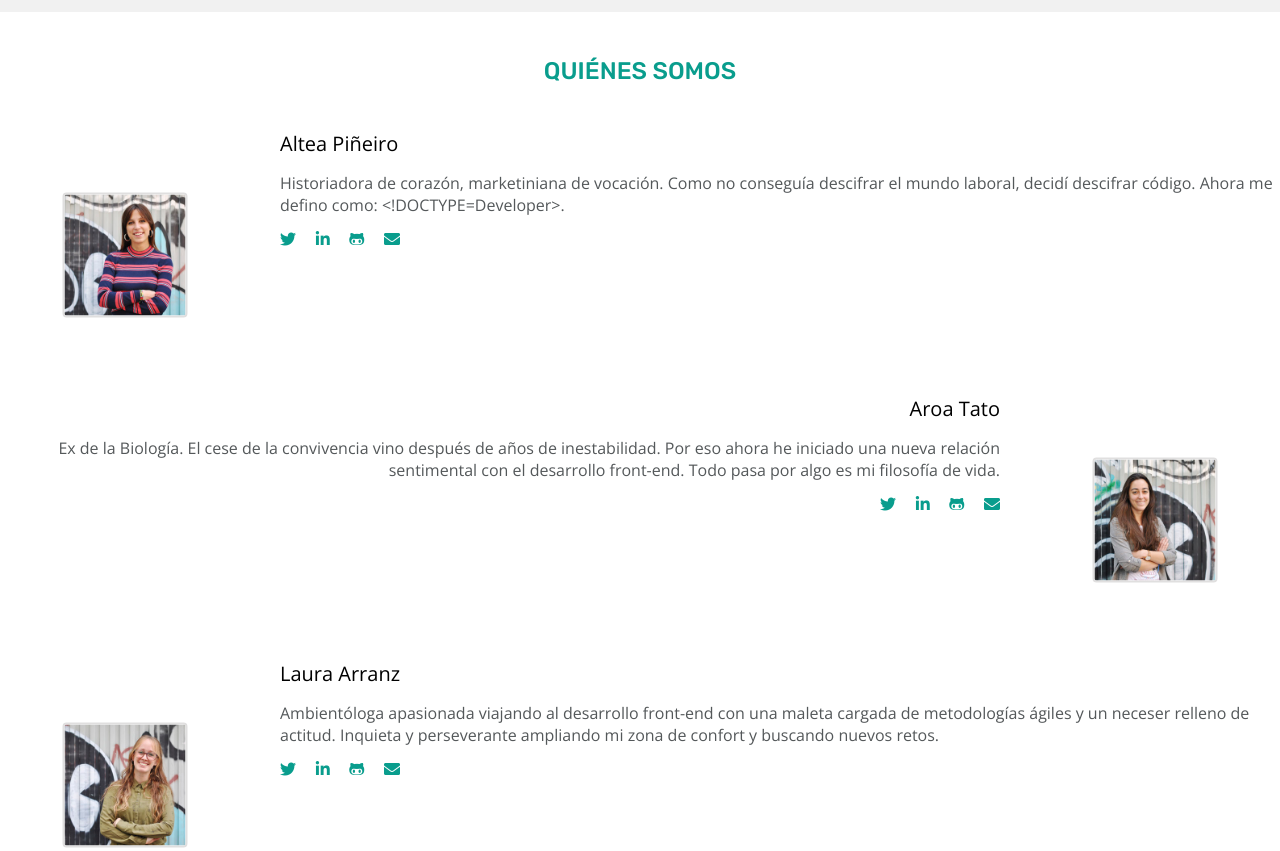
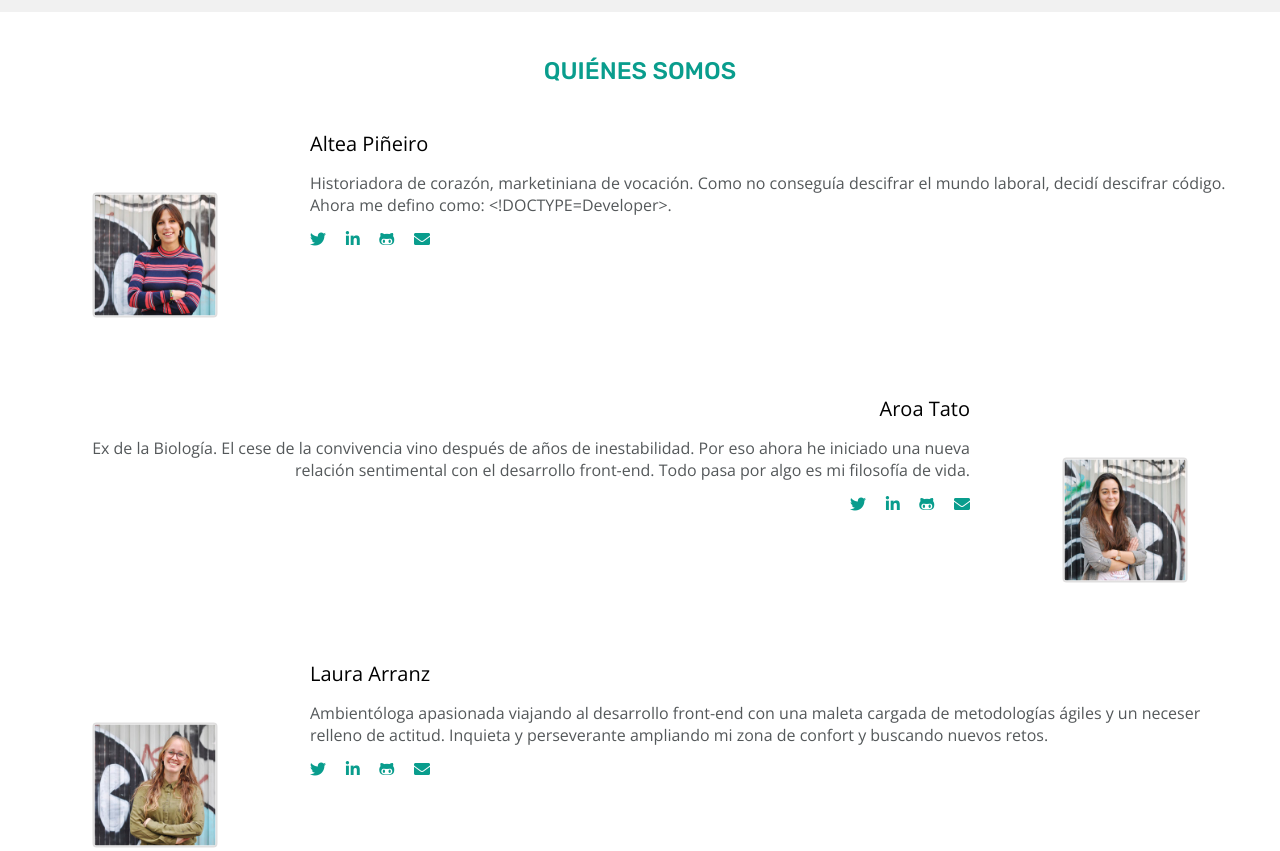
Before and after one commit to rdfornieles/e-s1-adalover, a plain HTML site: page index.html in a window 1280 px wide. Shown: the part 769-1620 px from the top of the page. Drawn offline with nearby package versions, Linux system fonts and the light colour scheme.

Commit message:
fix flex 3

```diff
--- a/css/styles.css
+++ b/css/styles.css
@@ -104,7 +104,7 @@
 
 /* MAIN */
 
-@media all and (min-width: 786px) {
+@media all and (min-width: 768px) {
 .strenghs {
     display: flex;
     flex-direction: row;
@@ -238,6 +238,9 @@
     body {
         margin: 0px;
     }
+    .profiles{
+        padding: 0px 30px;
+    }
     .left {
         display: flex;
         flex-direction: row;
```
